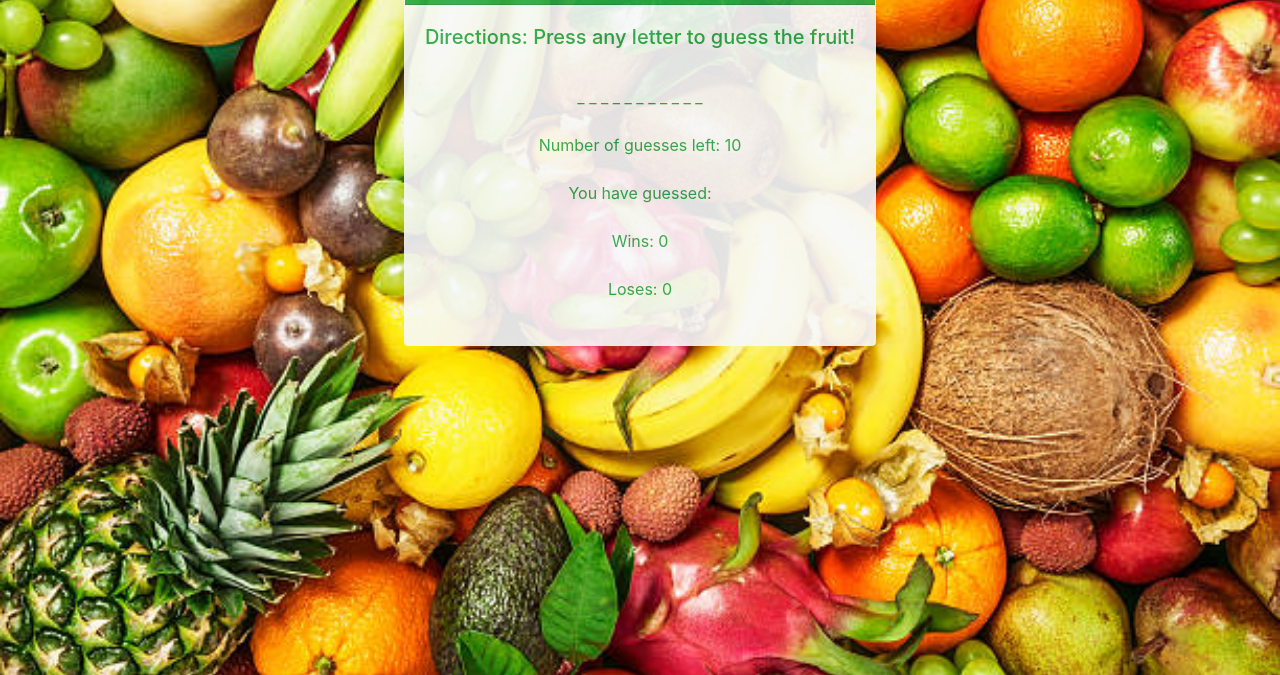
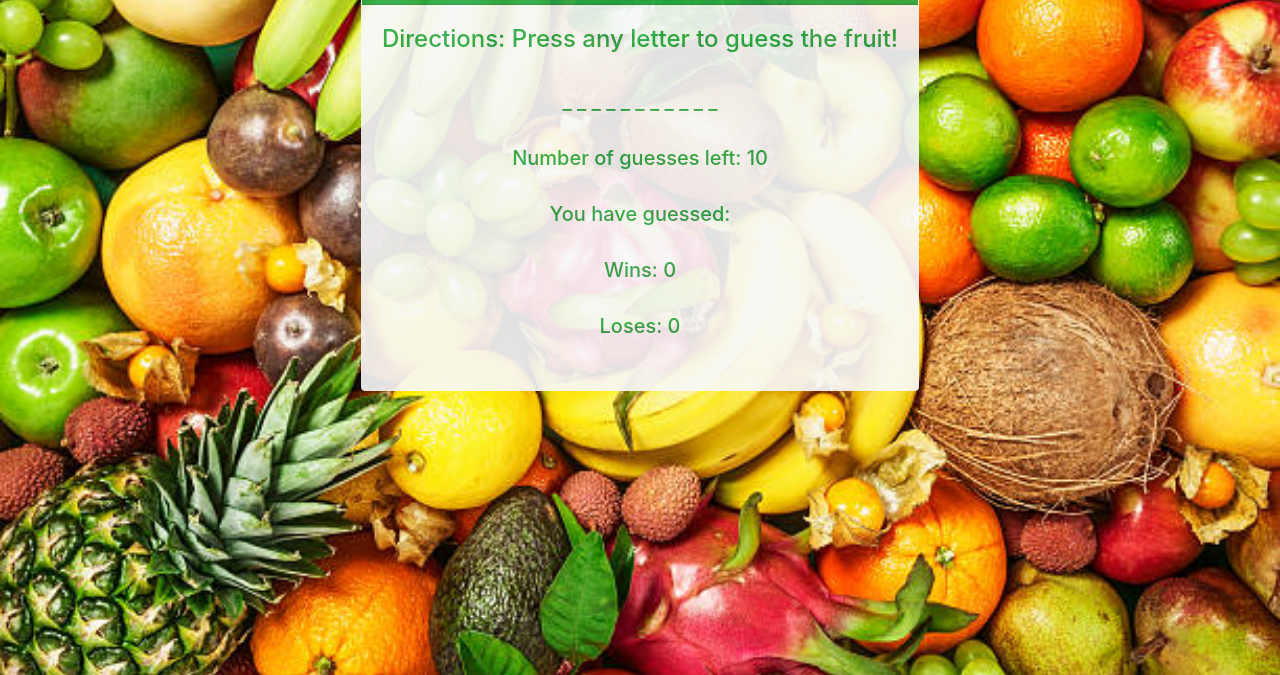
Before and after one commit to nmbarry15/Word-Guess-Game, a plain HTML site: page index.html in a window 1280 px wide. Shown: the part 125-800 px from the top of the page. Drawn offline with nearby package versions, Linux system fonts and the light colour scheme.

Commit message:
edit content and add more words

```diff
--- a/assets/javascript/game.js
+++ b/assets/javascript/game.js
@@ -9,7 +9,7 @@ var endText = document.getElementById("end");
 //set variables
 var words = ["banana", "blackberry", "pineapple", "raspberry",
     "mango", "tomato", "dragonberry", "passionfuit", "strawberry",
-    "apple", "grapes", "melon", "kiwi", "coconut"];
+    "apple", "grapes", "melon", "kiwi", "coconut", "pomagranate"];
 
 var guessesLeft = 10;
 var numWin = 0;
--- a/index.html
+++ b/index.html
@@ -33,19 +33,19 @@
                 <h1>Word Guess Game</h1>
             </div>
             <div class="card-body bg-light text-success">
-                <h5 class="card-title">Directions: Press any letter to guess the fruit!</h5>
+                <h4 class="card-title">Directions: Press any letter to guess the fruit!</h4>
                 <br>
-                <div class="card-text" id="wordToGuess"> </div>
+                <h5 class="card-text" id="wordToGuess"> </h5>
                 <br>
-                <div class="card-text" id="numGuesses"> </div>
+                <h5 class="card-text" id="numGuesses"> </h5>
                 <br>
-                <div>You have guessed: <span id="letterGuesses"></span></div>
+                <h5>You have guessed: <span id="letterGuesses"></span></h5>
                 <br>
-                <div class="card-text" id="wins"> </div>
+                <h5 class="card-text" id="wins"> </h5>
                 <br>
-                <div class="card-text" id="loses"> </div>
+                <h5 class="card-text" id="loses"> </h5>
                 <br>
-                <div class="card-text" id="end"></div>
+                <h5 class="card-text" id="end"></h5>
             </div>
         </div>
     </div>
```
